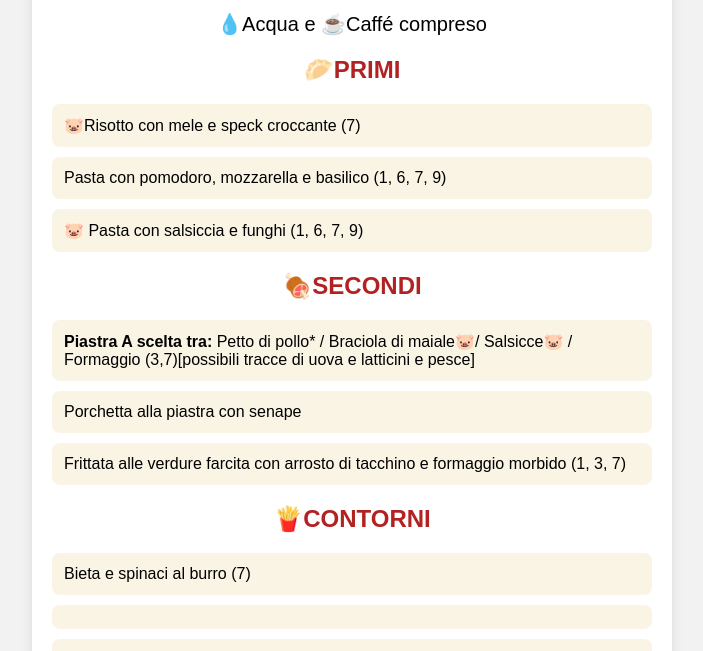
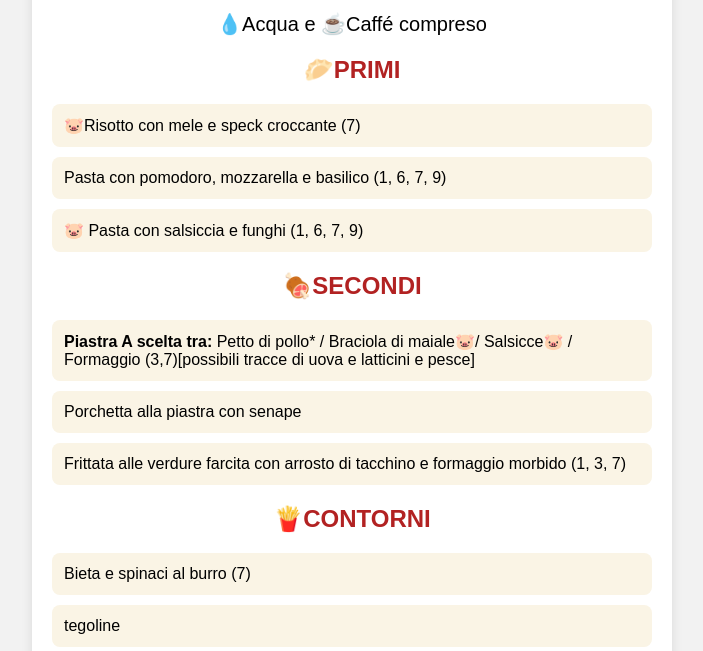
Before and after one commit to emma01leo/PinUpMENU, a plain HTML site: page index.html in a window 1280 px wide. Shown: the part 140-791 px from the top of the page, without its empty margins (288-991 px from the left). Drawn offline with Linux system fonts and the light colour scheme.

Commit message:
Update index.html

```diff
--- a/index.html
+++ b/index.html
@@ -125,7 +125,7 @@ li { padding: 12px; margin-bottom: 10px; background: #faf4e5; border-radius: 8px
 <h2 data-key="contorni">🍟CONTORNI</h2>
 <ul>
   <li data-key="zucchine">Bieta e spinaci al burro (7)</li>
-  <li data-key="crocchette"></li>
+  <li data-key="crocchette">tegoline</li>
   <li data-key="mista">Mista (lattuga, radicchio di Chioggia, carote, pomodori, cappucci)</li>
 </ul>
 </div>
```
